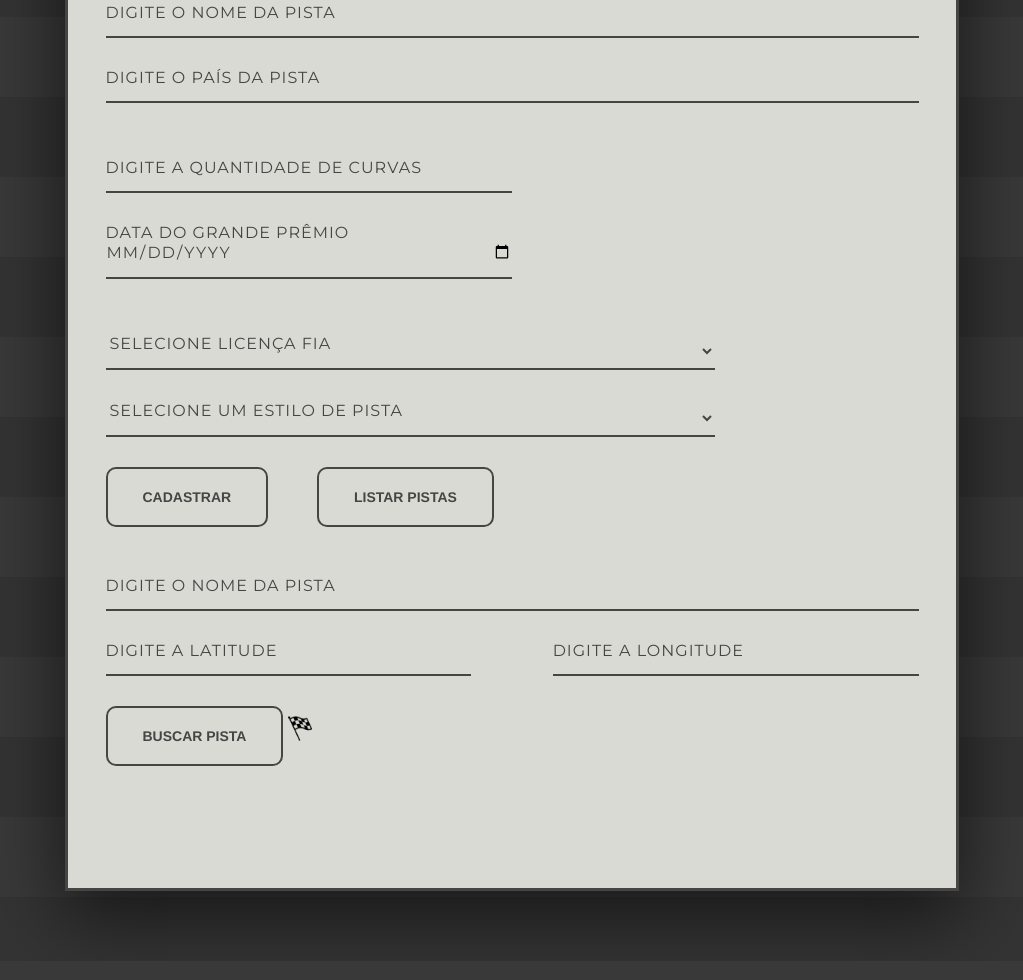
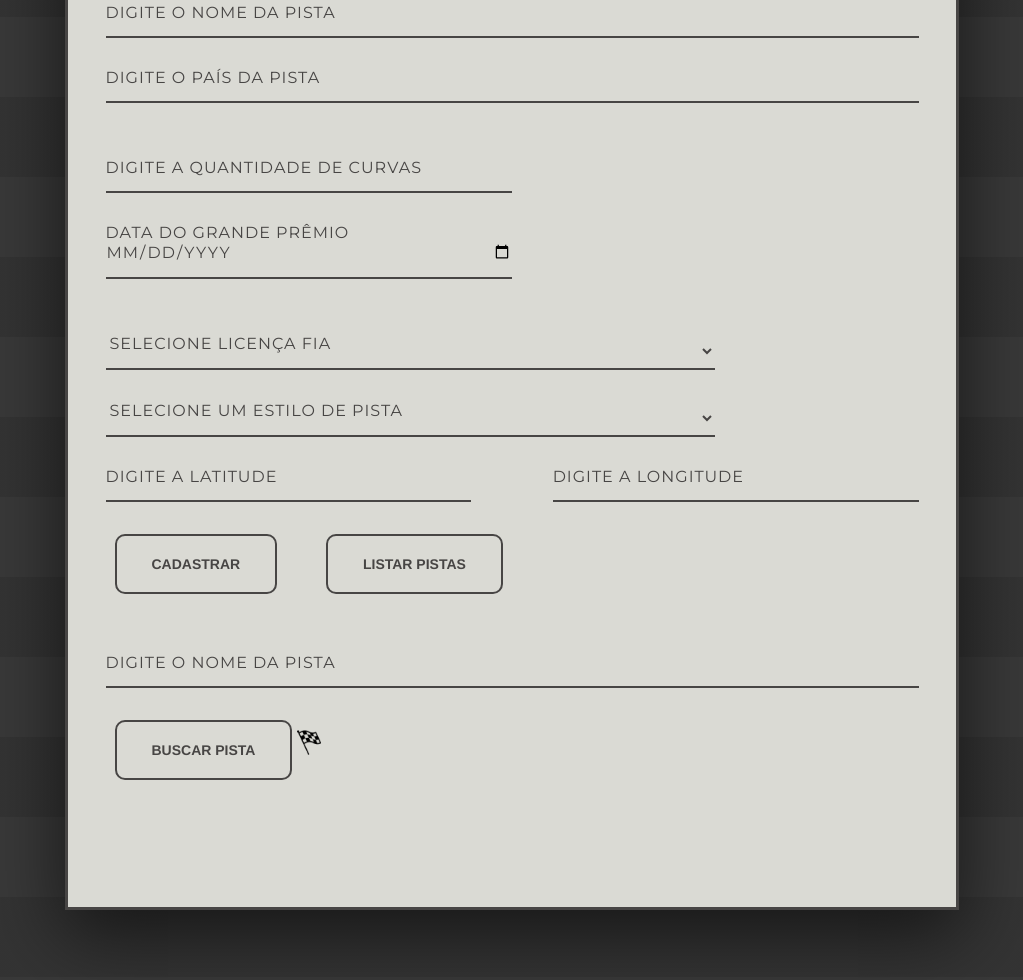
Before and after one commit to jenzinha/renataopiloto, a website built with Vite: page f1/index.html in a window 1280 px wide. Shown: the part 383-1363 px from the top of the page, without its empty margins (128-1151 px from the left). Built offline with nearby package versions, Linux system fonts and the light colour scheme.

Commit message:
css mapa

```diff
--- a/f1/css/style.css
+++ b/f1/css/style.css
@@ -187,7 +187,7 @@ select::-ms-expand {
 }
 
 
-#btnCadastro{
+#btnCadastro, #btnMostrarMapa{
   vertical-align: middle;
   float: left;
   border-radius: 10px;
@@ -205,6 +205,30 @@ select::-ms-expand {
   -ms-transition: all 0.3s;
   -o-transition: all 0.3s;
   transition: all 0.3s;
+}
+
+button{
+  border-radius: 10px;
+  background: none;
+  border: solid 2px #474544;
+  color: #474544;
+  cursor: pointer;
+  font-family: 'Helvetica', Arial, sans-serif;
+  font-size: 0.875em;
+  font-weight: bold;
+  padding: 20px 35px;
+  text-transform: uppercase;
+  -webkit-transition: all 0.3s;
+  -moz-transition: all 0.3s;
+  -ms-transition: all 0.3s;
+  -o-transition: all 0.3s;
+  transition: all 0.3s;
+  margin: 2px 0 10px 9px;
+}
+
+button:hover{
+  color: #dadad4;
+  background-color: #474544;
 }
 
 #btnCarregar{
--- a/f1/index.html
+++ b/f1/index.html
@@ -67,12 +67,6 @@
 </select>
 </div>
 
-<button id="btnCadastro">Cadastrar</button>
-<button id="btnCarregar">Listar Pistas</button>
-</div>
-
-        <!--NOMEPISTA-->
-<input type="text" id="inputBuscar" placeholder="Digite o nome da pista">
 
 
 
@@ -86,16 +80,25 @@
         <input required type="text" id="longitude" placeholder="Digite a longitude">
 </div>
 
+
+<button id="btnCadastro">Cadastrar</button>
+<button id="btnCarregar">Listar Pistas</button>
+</div>
+
+        <!--NOMEPISTA-->
+<input type="text" id="inputBuscar" placeholder="Digite o nome da pista">
+
 <button id="btnBuscar">Buscar Pista</button>
 <img class="bandeira" src="./images/bandeira-de-chegada.png"/>
 
-<div id="map" style="height: 300px;"></div>
+<br/>
+<div id="map" style="height: 300px; margin-top: 30px;"></div>
 </div>
 </form>
-<div style="margin-top: 85px;" id="resultados"></div>
+<div style="margin-top: 80px;" id="resultados"></div>
 </div>
 
-<script src="https://maps.googleapis.com/maps/api/js?key=AIzaSyCwrgjVVdSPEeECOiB6FhhCwPPtrskXzFA"></script>
+<script style="margin-top: 30px;" src="https://maps.googleapis.com/maps/api/js?key=AIzaSyCwrgjVVdSPEeECOiB6FhhCwPPtrskXzFA"></script>
     <style>
       #map {
         display: none;
--- a/f1/main.js
+++ b/f1/main.js
@@ -1,10 +1,10 @@
-import './style.css'
+import './css/style.css'
 import javascriptLogo from './javascript.svg'
 import viteLogo from '/vite.svg'
 import { setupCounter } from './counter.js'
 
 document.querySelector('#app').innerHTML = `
-  <div>
+  <div">
     <a href="https://vitejs.dev" target="_blank">
       <img src="${viteLogo}" class="logo" alt="Vite logo" />
     </a>
```
Lines whose indentation alone changed are shown as unchanged.
